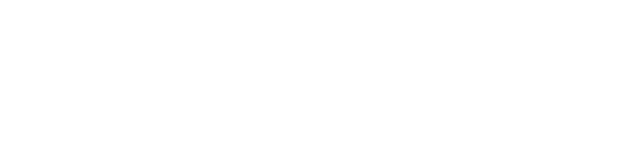
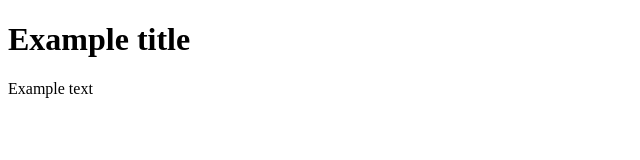
Before and after one commit to Crl-Vlz/blog_site_up, a website: page index.html in a window 1280 px wide. Shown: the whole page, without its empty margins (0-640 px from the left). Drawn offline with Linux system fonts and the light colour scheme.

Commit message:
Updated index main

```diff
--- a/index.html
+++ b/index.html
@@ -1,6 +1,13 @@
-<html>
+<!DOCTYPE html>
+<html lang="en">
   <head>
+    <meta charset="UTF-8" />
+    <meta http-equiv="X-UA-Compatible" content="IE=edge" />
+    <meta name="viewport" content="width=device-width, initial-scale=1.0" />
+    <title>Document</title>
   </head>
   <body>
+    <h1>Example title</h1>
+    <p>Example text</p>
   </body>
 </html>
```
